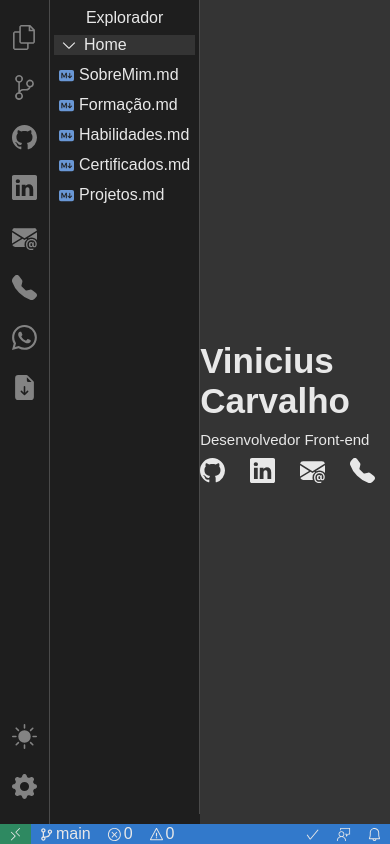
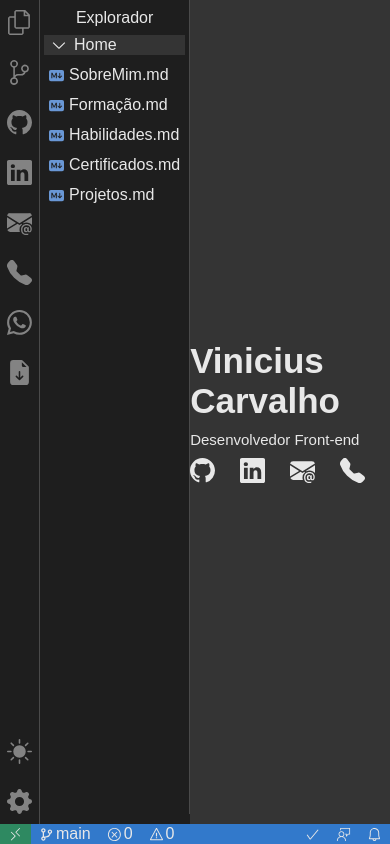
Before and after one commit to V-Carvalho/Portifolio, a React (Vite) app: page / in a window 390 px wide. Shown: the top 844 px of the page. Built offline with nearby package versions, Linux system fonts and the light colour scheme.

Commit message:
Add responsividade: Sidebar diminui a largura em telas pequenas

```diff
--- a/src/components/Sidebar/Sidebar.jsx
+++ b/src/components/Sidebar/Sidebar.jsx
@@ -11,10 +11,14 @@ const StyledSidebar = styled.aside`
   display: flex;
   min-width: 50px;
   padding: 25px 2px;
-  margin-bottom: 20px;
   flex-direction: column;
-  height: calc(100vh -30px);
+  height: calc(100vh - 20px);
   border-right: thin solid ${(props) => props.borderColor};
+
+  @media (max-width: 1024px) {
+    min-width: 40px;
+    padding: 10px 2px;
+  }
 `;
 
 const BodySidebar = styled.div`
@@ -22,6 +26,10 @@ const BodySidebar = styled.div`
   gap: 25px;
   display: flex;
   flex-direction: column;
+
+  @media (max-width: 320px) {
+    gap: 10px;
+  }
 `;
 
 const FooterSidebar = styled.div`
```
